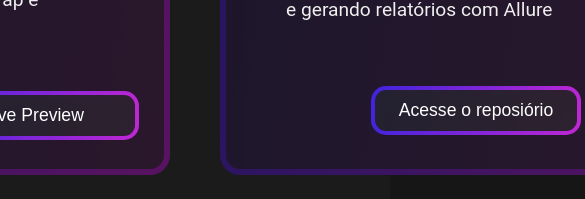
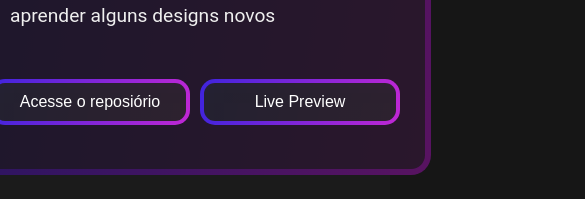
Before and after one commit to NycolasSM/portfolio_nycolas_santana, a React (Vite) app: page / in a window 390 px wide. Shown: the part 6305-6504 px from the top of the page, 585 px wide, since content can reach past the window. Built offline with nearby package versions, Linux system fonts and the light colour scheme.

Commit message:
improve responsvive

```diff
--- a/src/components/ProjectsCard/style.css
+++ b/src/components/ProjectsCard/style.css
@@ -82,3 +82,27 @@
   border-radius: 20px;
   opacity: 0.8;
 }
+
+@media (max-width: 900px) {
+  .project__card {
+    width: 380px;
+    height: 570px;
+    padding: 20px 40px 30px 40px;
+    gap: 20px;
+  }
+  .project__card img {
+    height: 240px;
+    width: 420px;
+    margin-bottom: 10px;
+    border-radius: 20px;
+    opacity: 0.8;
+  }
+  .project__card__buttons {
+    align-items: center;
+    gap: 10px;
+  }
+  .project__card__buttons button {
+    font-size: 1rem;
+    width: 200px;
+  }
+}
--- a/src/pages/Portfolio/style.css
+++ b/src/pages/Portfolio/style.css
@@ -30,7 +30,7 @@
 .about__me__container span::first-letter {
   font-size: 4rem;
   font-weight: bold;
-  color: rebeccapurple;
+  color: rgb(113, 38, 189);
 }
 
 .about__me__container span {
@@ -159,6 +159,10 @@
   .my__technologies__stack {
     margin: 80px 0px 80px 0px;
   }
+  .projects__cards {
+    flex-direction: column;
+    gap: 40px;
+  }
 }
 
 @keyframes intro-gradient {
```
